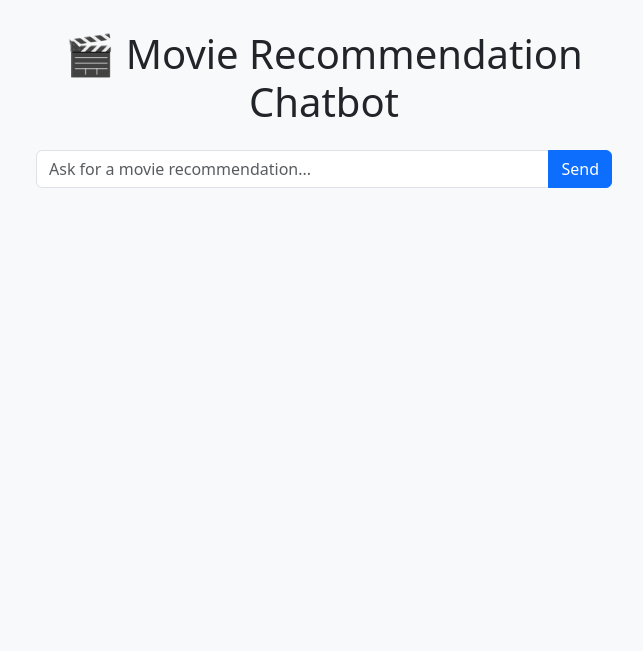
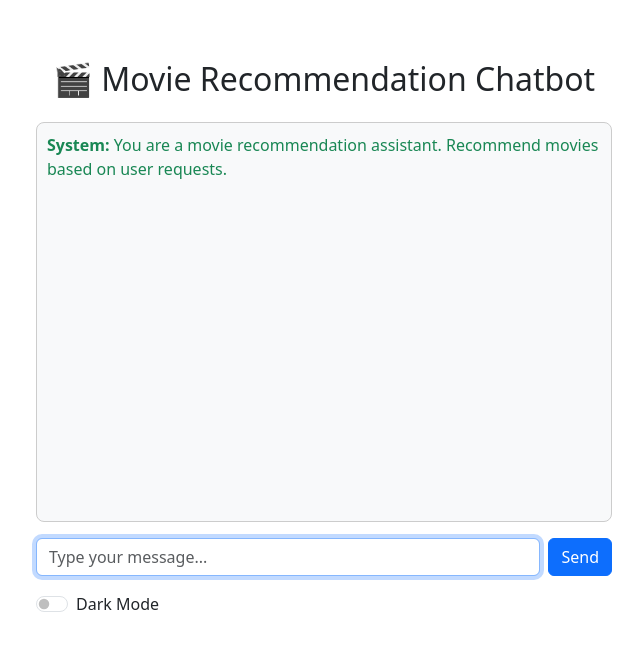
Before and after one commit to YonghoLee79/movie_recommendation_agent, a Flask app: page / in a window 1280 px wide. Shown: the top 651 px of the page, without its empty margins (316-959 px from the left). Run offline with Flask 3, Linux system fonts and the light colour scheme.

Commit message:
feat: update dark mode toggle in chat.html

```diff
--- a/templates/chat.html
+++ b/templates/chat.html
@@ -2,45 +2,81 @@
 <html lang="en">
 <head>
   <meta charset="UTF-8" />
-  <title>Movie Recommendation Chatbot</title>
+  <meta name="viewport" content="width=device-width, initial-scale=1" />
+  <title>Movie Recommendation Assistant</title>
   <link
-    href="https://cdn.jsdelivr.net/npm/bootstrap@5.3.2/dist/css/bootstrap.min.css"
+    href="https://cdn.jsdelivr.net/npm/bootstrap@5.3.3/dist/css/bootstrap.min.css"
     rel="stylesheet"
   >
   <style>
-    body { background-color: #f8f9fa; }
-    .chat-container { max-width: 600px; margin: 30px auto; }
-    .message { margin-bottom: 15px; }
-    .user-message { background-color: #d1e7dd; padding: 10px; border-radius: 10px; text-align: right; }
-    .assistant-message { background-color: #fff3cd; padding: 10px; border-radius: 10px; }
+    body {
+      padding-top: 60px;
+    }
+    .chat-container {
+      max-width: 600px;
+      margin: auto;
+    }
+    .message-box {
+      height: 400px;
+      overflow-y: auto;
+      border: 1px solid #ccc;
+      border-radius: 8px;
+      padding: 10px;
+      background-color: #f8f9fa;
+    }
+    .user-message {
+      text-align: right;
+      color: #0d6efd;
+    }
+    .assistant-message {
+      text-align: left;
+      color: #198754;
+    }
+    .dark-mode {
+      background-color: #121212;
+      color: #e0e0e0;
+    }
+    .dark-mode .message-box {
+      background-color: #1e1e1e;
+      border-color: #333;
+    }
   </style>
 </head>
 <body>
   <div class="container chat-container">
-    <h1 class="text-center mb-4">🎬 Movie Recommendation Chatbot</h1>
+    <h2 class="text-center mb-4">🎬 Movie Recommendation Chatbot</h2>
 
-    <div class="mb-4">
-      {% for message in messages %}
-        <div class="message">
-          {% if message.role == 'user' %}
-            <div class="user-message">{{ message.content }}</div>
-          {% elif message.role == 'assistant' %}
-            <div class="assistant-message">{{ message.content }}</div>
-          {% endif %}
+    <div id="messageBox" class="message-box mb-3">
+      {% for msg in messages %}
+        <div class="{{ 'user-message' if msg.role == 'user' else 'assistant-message' }}">
+          <strong>{{ msg.role.capitalize() }}:</strong> {{ msg.content }}
         </div>
       {% endfor %}
     </div>
 
-    <form method="POST" class="input-group">
+    <form method="post" class="d-flex">
       <input
+        autofocus
         type="text"
         name="message"
-        class="form-control"
-        placeholder="Ask for a movie recommendation..."
+        class="form-control me-2"
+        placeholder="Type your message..."
         required
       >
       <button class="btn btn-primary" type="submit">Send</button>
     </form>
+
+    <div class="form-check form-switch mt-3">
+      <input class="form-check-input" type="checkbox" id="modeSwitch">
+      <label class="form-check-label" for="modeSwitch">Dark Mode</label>
+    </div>
   </div>
+
+  <script>
+    const modeSwitch = document.getElementById('modeSwitch');
+    modeSwitch.addEventListener('change', () => {
+      document.body.classList.toggle('dark-mode', modeSwitch.checked);
+    });
+  </script>
 </body>
 </html>
```
